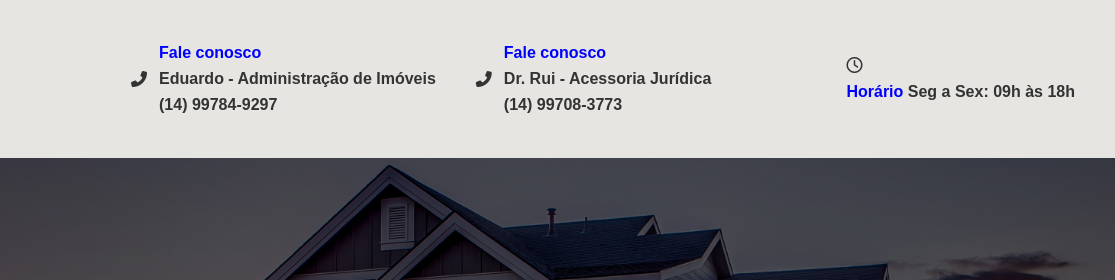
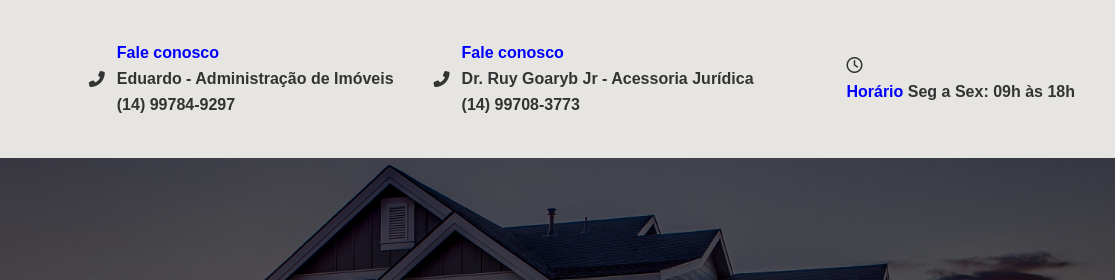
Before and after one commit to RaioneMachado/Site-Imobiliaria, a plain HTML site: page index.html in a window 1280 px wide. Shown: the top 280 px of the page, 165-1280 px from the left. Drawn offline with Linux system fonts and the light colour scheme.

Commit message:
atualização

```diff
--- a/index.html
+++ b/index.html
@@ -35,7 +35,7 @@
               <i class="fas fa-phone-alt lk-contact-icon"></i>
               <div class="lk-contact-text">
                 <span class="lk-contact-label"><span style="color: blue;"><strong>Fale conosco </strong></span><br></span>
-                <strong><span class="lk-phone-number"><strong>Dr. Rui - Acessoria Jurídica</strong><br>(14) 99708-3773</span></strong>
+                <strong><span class="lk-phone-number"><strong>Dr. Ruy Goaryb Jr - Acessoria Jurídica</strong><br>(14) 99708-3773</span></strong>
               </div>
             </div>
           </div>
```
